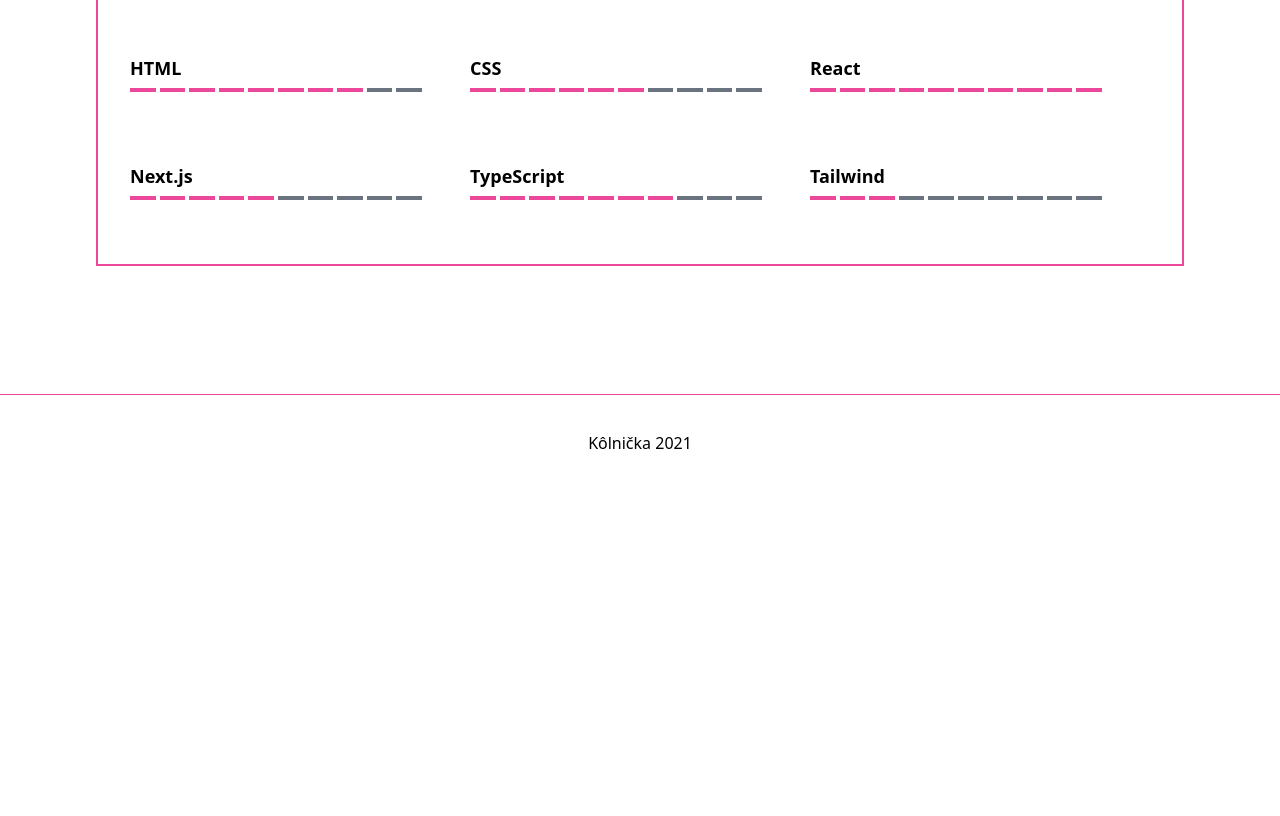
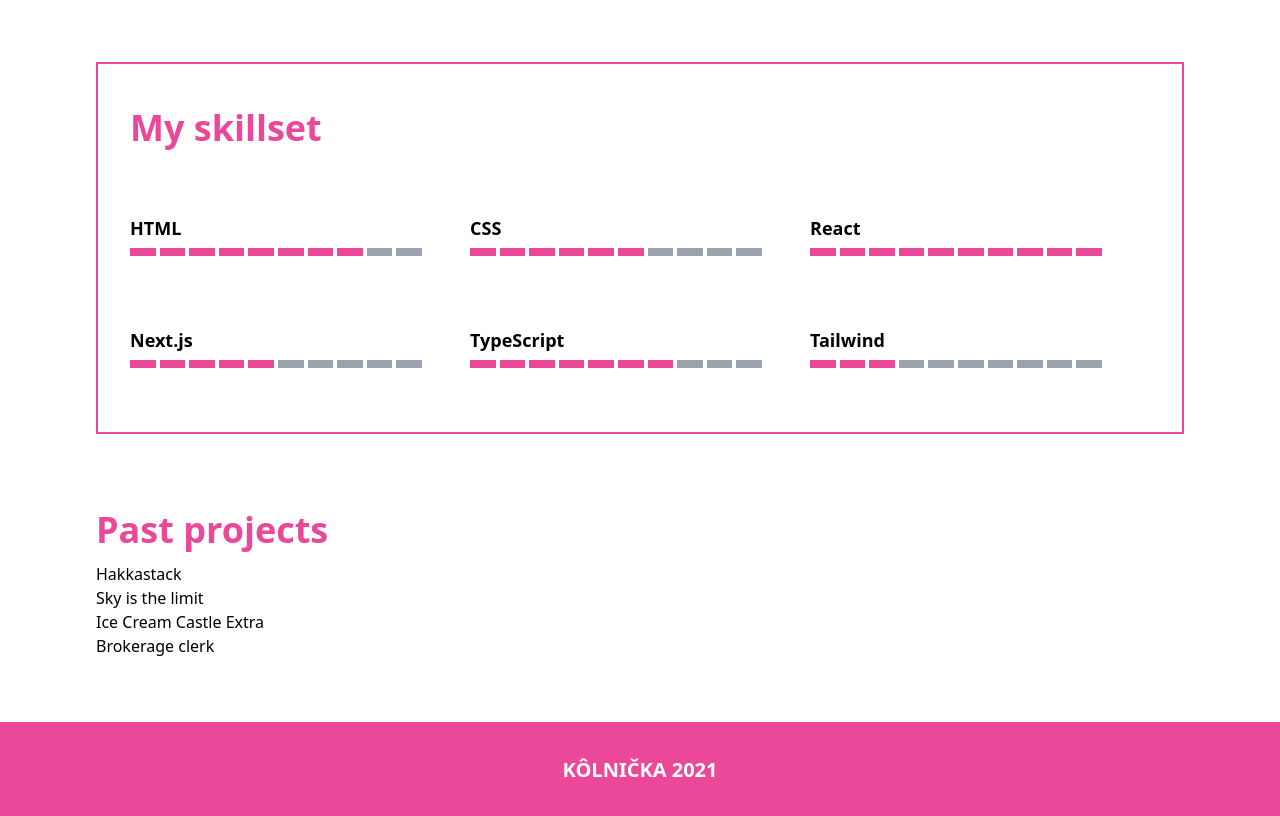
Before and after one commit to bolyesz/kolnicka, a Next.js app: page / in a window 1280 px wide. Shown: the part 476-1292 px from the top of the page. Before the commit the page ends 966 px from the top, so only its background shows below. Built offline with nearby package versions, Linux system fonts and the light colour scheme.

Commit message:
Checkpoint 7 : Add projects section. Polish styles

```diff
--- a/src/components/Layout.tsx
+++ b/src/components/Layout.tsx
@@ -12,9 +12,11 @@
         <title>{title}</title>
       </Head>
 
+      <header className="bg-pink-500 w-full h-40 text-white" />
+
       <main className="my-8 mx-14 md:my-16 md:mx-24">{children}</main>
 
-      <footer className="flex w-full h-24 border-pink-500 border-t justify-center items-center">
+      <footer className="flex w-full h-24 bg-pink-500 text-white justify-center items-center font-bold uppercase text-xl">
         <span>Kôlnička 2021</span>
       </footer>
     </div>
--- a/src/components/SkillIndicator.tsx
+++ b/src/components/SkillIndicator.tsx
@@ -9,9 +9,9 @@
     <div className="grid gap-x-0.5 sm:gap-x-1 grid-cols-10 w-full">
       {[...Array(MAX_NO_ITEMS).keys()].map((index) => {
         const isFilled = index < skillLevel;
-        const color = isFilled ? 'bg-pink-500' : 'bg-gray-500';
+        const color = isFilled ? 'bg-pink-500' : 'bg-gray-400';
 
-        return <div key={index} className={`${color} h-1`} />;
+        return <div key={index} className={`${color} h-2`} />;
       })}
     </div>
   );
--- a/src/components/SkillItem.tsx
+++ b/src/components/SkillItem.tsx
@@ -1,5 +1,4 @@
 import React from 'react';
-
 import SkillIndicator from './SkillIndicator';
 import { Skill } from '../types';
 
--- a/src/pages/index.tsx
+++ b/src/pages/index.tsx
@@ -4,26 +4,31 @@
 import Layout from '../components/Layout';
 import Hero from '../sections/Hero';
 import Skills from '../sections/Skills';
-import { Skill } from '../types';
+import { Project, Skill } from '../types';
+import Projects from '../sections/Projects';
 
 type Props = {
+  projects: Project[];
   skills: Skill[];
 };
 
-export default function Home({ skills }: Props) {
+export default function Home({ projects, skills }: Props) {
   return (
     <Layout title="Kôlnička">
       <Hero />
       <Skills skills={skills} />
+      <Projects projects={projects} />
     </Layout>
   );
 }
 
 export const getStaticProps: GetStaticProps = async () => {
+  const projects = await require('../../data/projects.json');
   const skills = await require('../../data/skills.json');
 
   return {
     props: {
+      projects,
       skills,
     },
   };
--- a/src/sections/Projects.tsx
+++ b/src/sections/Projects.tsx
@@ -1,5 +1,21 @@
-function Projects() {
-  return <div />;
+import Subtitle from '../components/Subtitle';
+import { Project } from '../types';
+
+type Props = {
+  projects: Project[];
+};
+
+function Projects({ projects }: Props) {
+  return (
+    <div>
+      <Subtitle subtitle="Past projects" />
+      <ul>
+        {projects.map((project) => (
+          <li key={project.id}>{project.name}</li>
+        ))}
+      </ul>
+    </div>
+  );
 }
 
 export default Projects;
```
